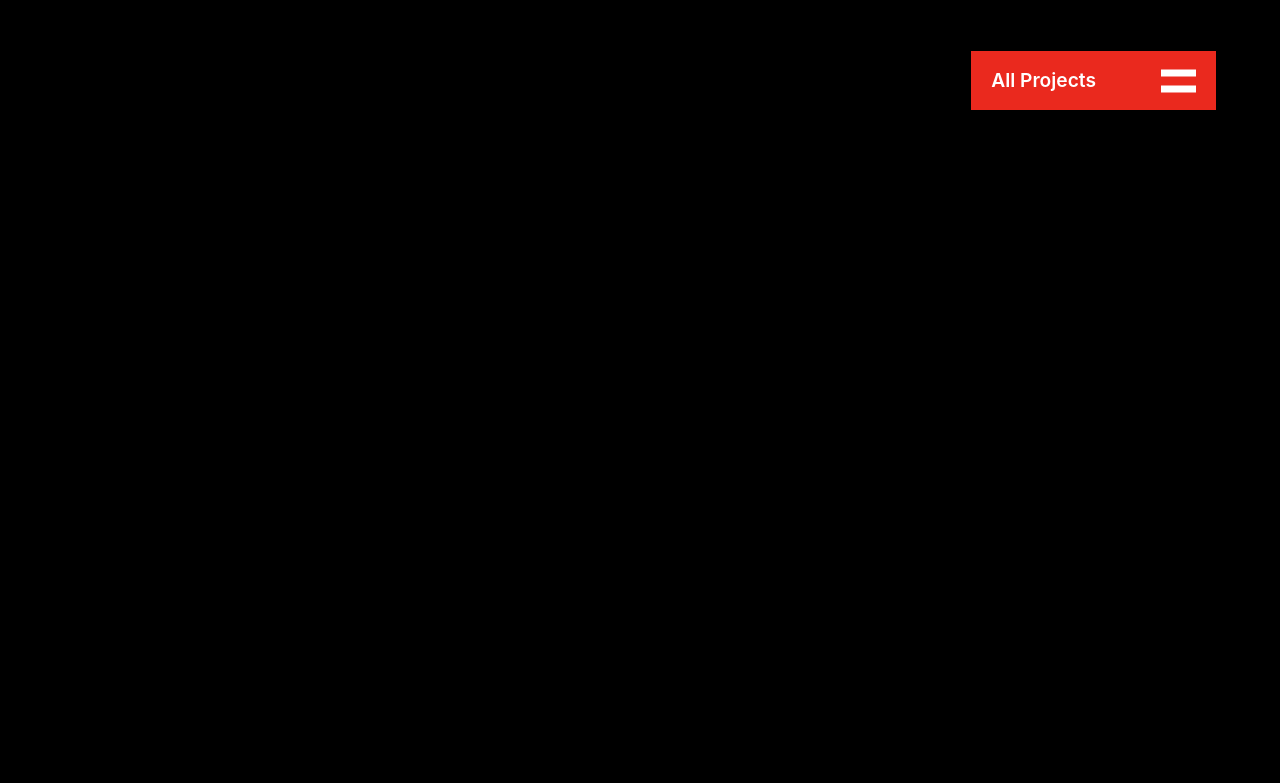
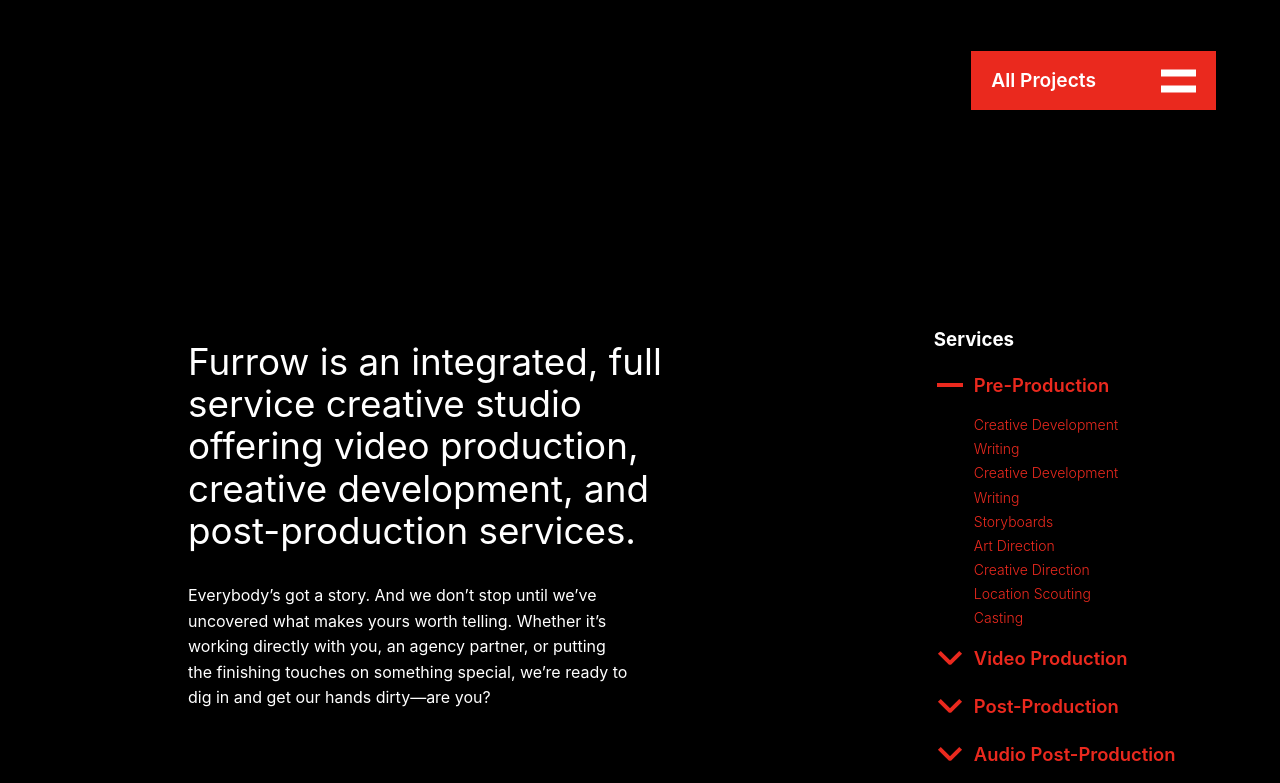
Before and after one commit to Irongade/gatsby-web-project, a Gatsby site: page / in a window 1280 px wide. Shown: the part 2118-2901 px from the top of the page. Before the commit the page ends 2428 px from the top, so only its background shows below. Built offline with nearby package versions, Linux system fonts and the light colour scheme; Gatsby itself is replaced by a stand-in of ours.

Commit message:
created home about section and accordions, with animations

```diff
--- a/src/components/Header.js
+++ b/src/components/Header.js
@@ -1,14 +1,21 @@
-import React, {useEffect} from 'react';
+import React, {useEffect, useRef} from 'react';
 import {Link} from "gatsby"
 
 import {HeaderNav, Logo, Menu} from "../styles/headerStyles"
 import {Container, Flex} from "../styles/globalStyles"
 
+// contexts
 import {useGlobalStateContext, useGlobalDispatchContext} from "../context/globalContext"
 
+// hooks
+import useElementPosition from "../hooks/useElementPosition"
+
 const Header = ({onCursorHover, toggleMenu, setToggleMenu}) => {
+    const hamburger = useRef(null);
+
     const dispatch = useGlobalDispatchContext();
     const {currentTheme} = useGlobalStateContext();
+    const position = useElementPosition(hamburger)
 
     const toggleTheme = () => {
         if(currentTheme === "dark") {
@@ -42,7 +49,7 @@
                         <Link to="/">W</Link>
                     </Logo>
 
-                    <Menu onClick={() => setToggleMenu(!toggleMenu)}>
+                    <Menu ref={hamburger} onClick={() => setToggleMenu(!toggleMenu)}>
                         <button>
                             <span></span>
                             <span></span>
--- a/src/components/Layout.js
+++ b/src/components/Layout.js
@@ -68,13 +68,17 @@
   }
 
   const [toggleMenu, setToggleMenu] = useState(false);
+  const [hamburgerPosition, setHamburgerPosition ] = useState({
+    x: 0,
+    y: 0
+  })
 
 
   return (
     <ThemeProvider theme={currentTheme === "dark" ? darkTheme : lightTheme}>
       <GlobalStyle />
       <CustomCursor toggleMenu={toggleMenu} />
-      <Header onCursorHover={onCursorHover} toggleMenu={toggleMenu} setToggleMenu={setToggleMenu}  />
+      <Header onCursorHover={onCursorHover} toggleMenu={toggleMenu} setToggleMenu={setToggleMenu} hamburgerPosition={hamburgerPosition} setHamburgerPosition={setHamburgerPosition} />
       <Navigation onCursorHover={onCursorHover} toggleMenu={toggleMenu} setToggleMenu={setToggleMenu}  />
       <main>{children}</main>
    </ThemeProvider>
--- /dev/null
+++ b/src/components/homepage/HomeAbout.js
@@ -0,0 +1,175 @@
+import React, {useState, useEffect} from 'react'
+import {motion, useAnimation} from "framer-motion"
+import {useInView} from "react-intersection-observer";
+
+// context
+import {useGlobalStateContext} from "../../context/globalContext"
+
+// styles
+import { Container, Flex } from "../../styles/globalStyles"
+import { HomeAboutSection, About, Services, AccordionHeader, AccordionIcon, AccordionContent } from "../../styles/homeStyles"
+
+// Accordion Data
+const accordionIds = [
+    {
+      id: 0,
+      title: "Pre-Production",
+      results: [
+        "Creative Development",
+        "Writing",
+        "Creative Development",
+        "Writing",
+        "Storyboards",
+        "Art Direction",
+        "Creative Direction",
+        "Location Scouting",
+        "Casting",
+      ],
+    },
+    {
+      id: 1,
+      title: "Video Production",
+      results: [
+        "Principle Photography",
+        "Production Management",
+        "Crew",
+        "Dailies",
+        "LTO-Archiving",
+      ],
+    },
+    {
+      id: 2,
+      title: "Post-Production",
+      results: [
+        "Colour correction",
+        "Offline editing",
+        "Online editing",
+        "VFX",
+        "Animation and motion graphics",
+        "Closed captioning and subtitles",
+        "Descriptive video",
+        "Dailies",
+        "Quality control",
+        "LTO Archiving",
+      ],
+    },
+    {
+      id: 3,
+      title: "Audio Post-Production",
+      results: [
+        "We work with some amazing partners who provide:",
+        "Sound Design",
+        "SFX",
+        "Music",
+        "Sound Mix",
+      ],
+    },
+  ]
+
+
+const HomeAbout = ({onCursorHover}) => {
+
+    const animation = useAnimation();
+    const [aboutRef, inView] = useInView({
+        triggerOnce: true,
+        rootMargin: "-300px"
+    })
+
+    useEffect(() => {
+        if(inView) {
+            animation.start("visible")
+        }
+
+    }, [animation, inView])
+
+    const [expanded, setExpanded] = useState(0);
+
+    return (
+        <HomeAboutSection
+            ref={aboutRef}
+            animate={animation}
+            initial="hidden"
+            variants={{
+                visible: {
+                    opacity: 1,
+                    y: 0,
+                    transition: {
+                        duration: .6,
+                        ease: [.6,.05,-.01, .9]
+                    }
+                },
+                hidden: {
+                    opacity: 0,
+                    y: 72
+                }
+
+            }}
+        >
+            <Container>
+                <Flex alignTop>
+                    <About>
+                        <h2>
+                            Furrow is an integrated, full service creative studio offering
+                            video production, creative development, and post-production services.
+                        </h2>
+                        <p>
+                            Everybody’s got a story. And we don’t stop until we’ve uncovered
+                            what makes yours worth telling. Whether it’s working directly with
+                            you, an agency partner, or putting the finishing touches on
+                            something special, we’re ready to dig in and get our hands
+                            dirty—are you?
+                        </p>
+                    </About>
+                    <Services>
+                        <h3>Services</h3>
+                        {
+                            accordionIds.map((details, index) => <Accordion key={index} details={details} expanded={expanded} setExpanded={setExpanded} onCursorHover={onCursorHover} />)
+                        }
+
+                    </Services>
+                </Flex>
+            </Container>
+
+        </HomeAboutSection>
+    )
+}
+
+const Accordion = ({details, expanded, setExpanded, onCursorHover}) => {
+
+    const isOpen = details.id === expanded;
+    const [hovered, setHovered] = useState(false);
+    const {currentTheme} = useGlobalStateContext();
+
+    return (
+        <>
+            <AccordionHeader
+                onMouseEnter={() => onCursorHover("hovered")}
+                onMouseLeave={onCursorHover}
+                onClick={() => setExpanded(isOpen ? false : details.id)}
+                onHoverStart={() => setHovered(!hovered)}
+                onHoverEnd={() => setHovered(!hovered)}
+                whileHover={{
+                    color: currentTheme === "dark" ? "#ffffff" : "#000000"
+                }}
+            >
+                <AccordionIcon>
+                    <motion.span
+                        animate={{rotate: isOpen || hovered ? 0: 45, x: 3}}
+                        transition={{duration: .2, ease: [.6,.05,-.01, .9]}}
+                    ></motion.span>
+                    <motion.span
+                        animate={{rotate: isOpen || hovered ? 0: -45, x: -3}}
+                        transition={{duration: .2, ease: [.6,.05,-.01, .9]}}
+                    ></motion.span>
+                </AccordionIcon>
+                {details.title}
+            </AccordionHeader>
+
+            <AccordionContent key="content" animate={{height: isOpen ? "100%" : "0"}} transition={{duration: .8, ease: [.6,.05,-.01, .9]}}>
+                {details.results.map((detail, index) => <span key={index}>{detail}</span>)}
+            </AccordionContent>
+        </>
+    )
+}
+
+export default HomeAbout
--- a/src/components/homepage/HomeBanner.js
+++ b/src/components/homepage/HomeBanner.js
@@ -68,8 +68,6 @@
                 lastX = currentX;
                 lastY = currentY;
                 renderingCtx.drawImage(drawingElement, 0, 0)
-
-
             }
         })
     }, [currentTheme])
--- /dev/null
+++ b/src/hooks/useElementPosition.js
@@ -0,0 +1,34 @@
+import {useState, useEffect} from "react";
+
+export default function useElementPosition(el) {
+    function getElement(x, y) {
+        return {
+            x: x,
+            y: y
+        }
+    }
+
+    const [elementPosition, setElementPosition] = useState(getElement)
+
+    useEffect(() => {
+        function handlePosition() {
+            let element = el.current;
+            let x =
+                element.getBoundingClientRect().left +
+                document.documentElement.scrollLeft +
+                element.offsetWidth / 2
+
+            let y =
+            element.getBoundingClientRect().top +
+            document.documentElement.scrollTop +
+            element.offsetHeight / 2
+
+            setElementPosition(getElement(x, y))
+        }
+
+        handlePosition()
+    }, [])
+
+
+    return elementPosition;
+}
--- a/src/pages/index.js
+++ b/src/pages/index.js
@@ -8,6 +8,7 @@
 import HomeBanner from "../components/homepage/HomeBanner"
 import HomeContent from "../components/homepage/HomeContent"
 import HomeFeature from "../components/homepage/HomeFeature"
+import HomeAbout from "../components/homepage/HomeAbout"
 
 export default function Home() {
 
@@ -24,5 +25,6 @@
     <HomeBanner onCursorHover={onCursorHover} />
     <HomeContent />
     <HomeFeature onCursorHover={onCursorHover} />
+    <HomeAbout onCursorHover={onCursorHover} />
   </Layout>
 }
--- a/src/styles/homeStyles.js
+++ b/src/styles/homeStyles.js
@@ -170,3 +170,76 @@
         }
     }
 `
+
+// About section
+
+export const HomeAboutSection = styled(motion.div)`
+    margin-bottom: 200px;
+`
+
+export const About = styled.div`
+    width: 100%;
+
+    h2 {
+        width: 60%;
+        font-size: 2.3rem;
+        font-weight: 400;
+        margin-left: 124px;
+        color: ${props => props.theme.text};
+    }
+
+    p {
+        max-width: 440px;
+        font-size: 1rem;
+        margin-left: 124px;
+        line-height: 1.6rem;
+        color: ${props => props.theme.text};
+    }
+`
+
+export const Services = styled.div`
+    h3 {
+        color: ${props => props.theme.text};
+    }
+`
+
+// Accordion
+
+export const AccordionHeader = styled(motion.div)`
+    width: 100%;
+    color: ${props => props.theme.red};
+    height: 32px;
+    display: flex;
+    align-items: center;
+    font-weight: 600;
+    font-size: 1.15rem;
+    margin: 8px 0;
+`
+
+export const AccordionIcon = styled.div`
+    display: flex;
+    align-items: center;
+    height: 100%;
+    margin-right: 8px;
+
+    span {
+        width: 16px;
+        height: 4px;
+        background: ${props => props.theme.red};
+        transition: .1 ease-in-out;
+    }
+`
+
+export const AccordionContent = styled(motion.div)`
+    overflow: hidden;
+    padding-left: 40px;
+
+    span {
+        width: 100%;
+        margin: 8px 0;
+        font-size: .875rem;
+        color: ${props => props.theme.red};
+        display: block;
+        font-weight: 300;
+    }
+`
--- a/src/styles/navigationStyles.js
+++ b/src/styles/navigationStyles.js
@@ -67,7 +67,7 @@
                 display: flex;
                 align-items: center;
                 .arrow {
-                    height: 65px;
+                    height: 40px;
                     margin-right: 8px;
                     svg {
                         width: 60px;
```
